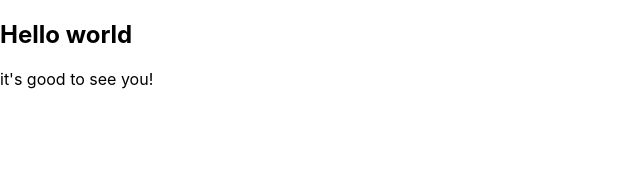
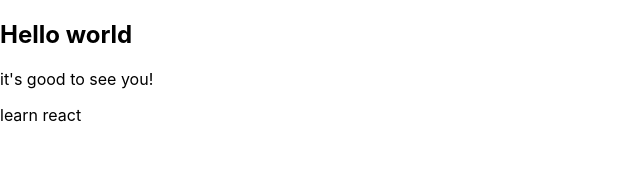
Before and after one commit to dnlstronge/Testing-React, a React (Create React App) app: page / in a window 1280 px wide. Shown: the top 195 px of the page, without its empty margins (0-640 px from the left). Built offline with nearby package versions, Linux system fonts and the light colour scheme.

Commit message:
[x] - test: both unit tests pass

```diff
--- a/src/App.js
+++ b/src/App.js
@@ -5,7 +5,10 @@ import Greeting from './components/Greeting';
 
 function App() {
   return (
+        <>
         <Greeting />
+        <div>learn react</div>
+        </>
   )
 }
 
```
Also changed, not shown: 1 other file (tests, documents, lock files or other folders).
